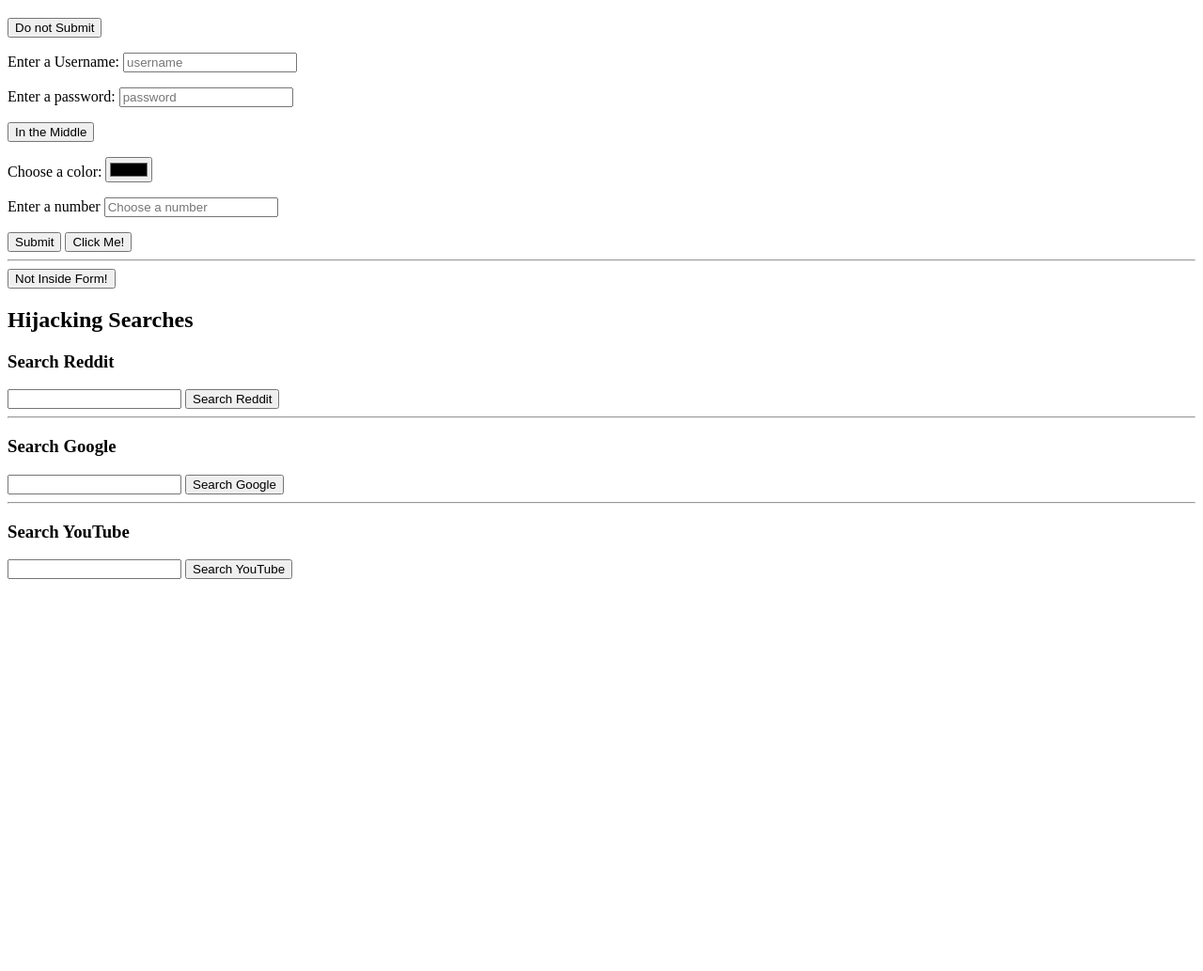
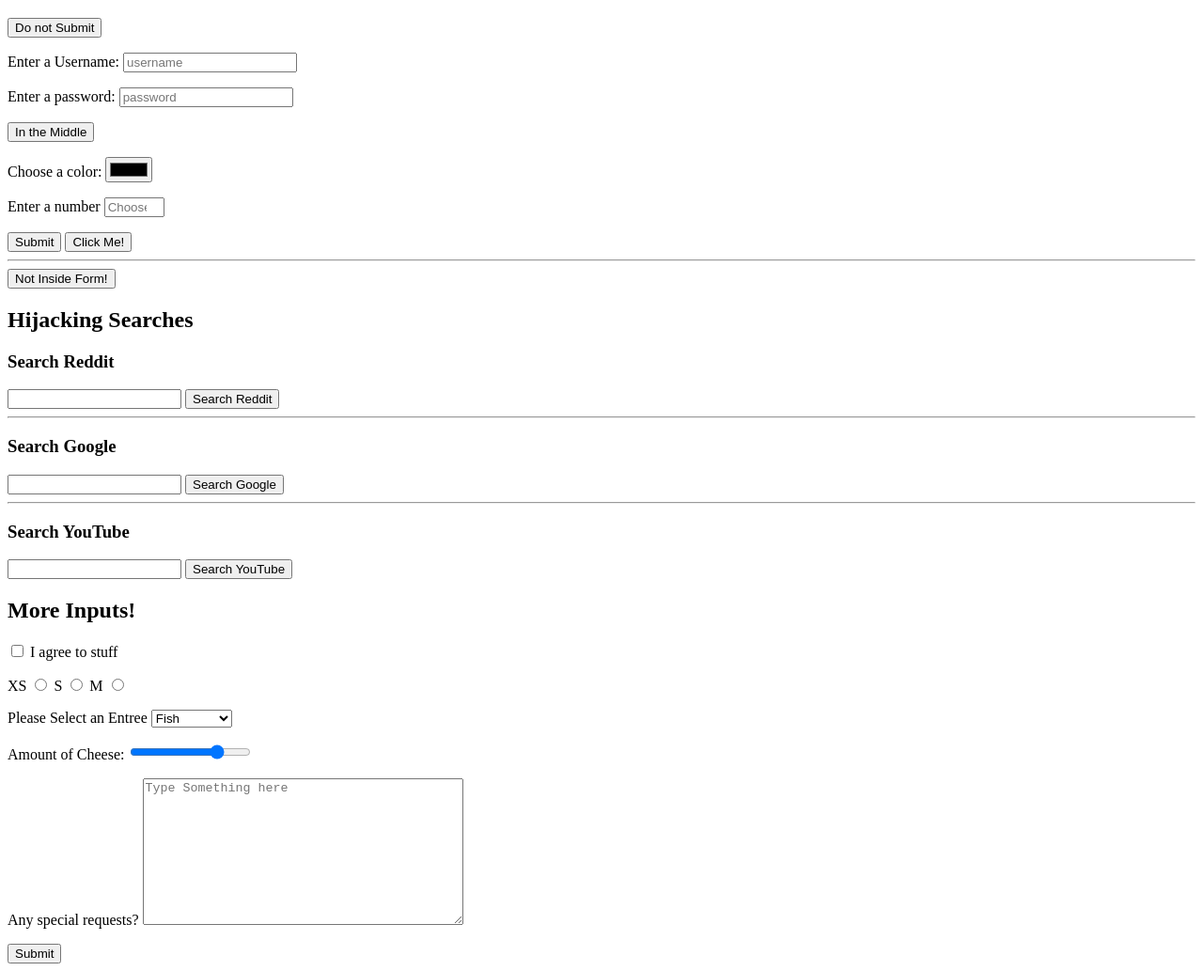
Before and after one commit to JonasSatkauskas/Web_Development, a plain HTML site: page forms.html in a window 1280 px wide. Shown: the part 61-1094 px from the top of the page at 94% size. Before the commit the page ends 800 px from the top, so only its background shows below. Drawn offline with Linux system fonts and the light colour scheme.

Commit message:
More inputs

```diff
--- a/forms.html
+++ b/forms.html
@@ -27,7 +27,7 @@
         </p>
         <p>
             <label for="number">Enter a number</label>
-            <input id="number" type="number" name="num" placeholder="Choose a number">
+            <input id="number" type="number" name="num" min="1" max="100" step="2" placeholder="Choose a number">
         </p>
         <button>Submit</button>
         <input type="submit" value="Click Me!">
@@ -52,6 +52,38 @@
         <input type="text" name="search_query">
         <button>Search YouTube</button>
     </form>
+
+    <h2>More Inputs!</h2>
+    <form action="/birds">
+        <input type="checkbox" name="agree_tos" id="agree">
+        <label for="agree">I agree to stuff</label>
+        <p>
+            <label for="xs">XS</label>
+            <input type="radio" name="size" id="xs" value="xs">
+            <label for="s">S</label>
+            <input type="radio" name="size" id="s" value="s">
+            <label for="m">M</label>
+            <input type="radio" name="size" id="m" value="m">
+        </p>
+        <p>
+            <label for="meal">Please Select an Entree</label>
+            <select name="meal" id="meal">
+                <option value="fish">Fish</option>
+                <option value="veg">Vegetarian</option>
+                <option value="Steak">Steak</option>
+            </select>
+        </p>
+        <p>
+            <label for="cheese">Amount of Cheese:</label>
+            <input type="range" name="cheese_level" id="cheese" min="1" max="100" value="75">
+        </p>
+
+        <p>
+            <label for="requests">Any special requests?</label>
+            <textarea name="requests" id="requests" cols="40" rows="10" placeholder="Type Something here"></textarea>
+        </p>
+        <button>Submit</button>
+    </form>
 </body>
 
 </html>
```
